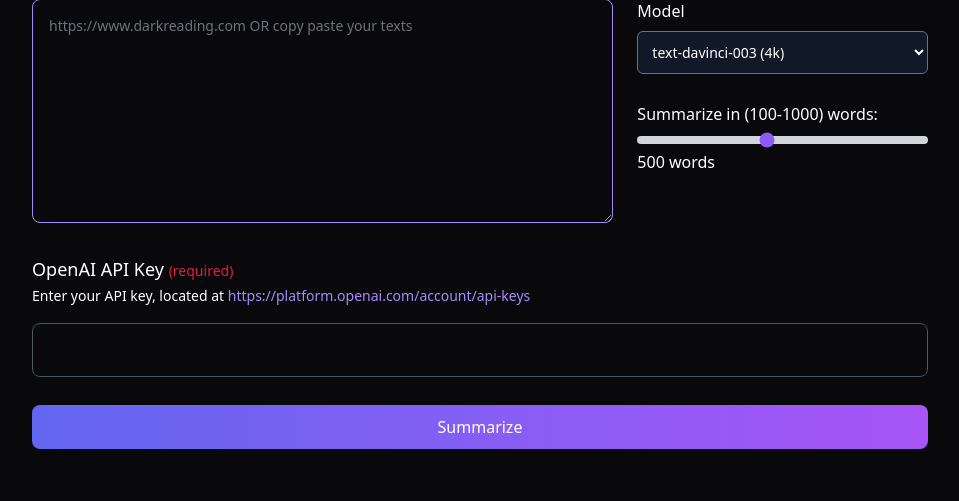
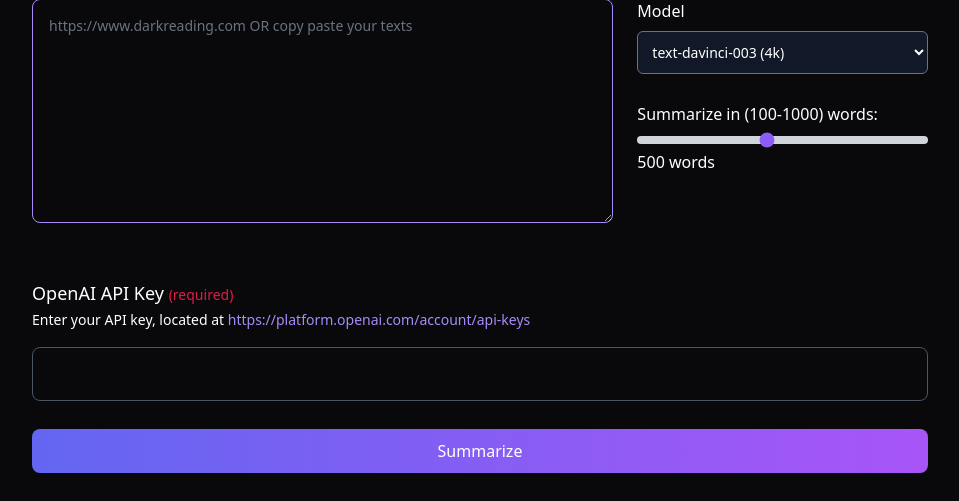
Before and after one commit to nitroz3us/GPThreatIntel-Summarizer, a FastAPI app: page / in a window 1280 px wide. Shown: the part 311-812 px from the top of the page, without its empty margins (160-1119 px from the left). Before the commit the page ends 760 px from the top, so only its background shows below. Run offline with FastAPI, Linux system fonts and the light colour scheme; some libraries are stand-ins or nearby versions.

Commit message:
Update index.html

```diff
--- a/src/templates/index.html
+++ b/src/templates/index.html
@@ -287,7 +287,7 @@
           </div>
         </div>
         <div class="w-full">
-          <div class="text-sm md:text-lg">
+          <div class="text-sm md:text-lg mt-6">
             <label for="openAIKey" class="font-medium">OpenAI API Key <span class="text-sm text-rose-600">(required)</span></label>
           </div>
           <label for="openAIKey" class="text-xs md:text-sm">Enter your API key, located at <a href="https://platform.openai.com/account/api-keys" target="_blank" class="text-violet-400">https://platform.openai.com/account/api-keys</a></label>
```
